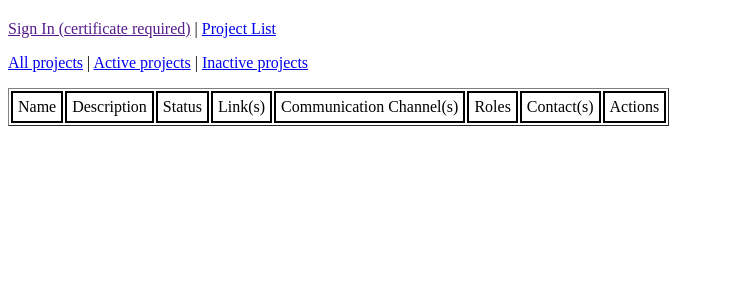
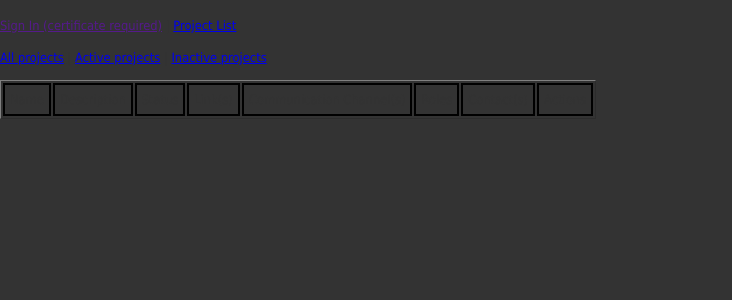
Before and after one commit to sipb/project-database, a Python web app: template web_scripts/templates/projectlist.html in a window 1280 px wide. Shown: the top 300 px of the page, without its empty margins (0-732 px from the left). Run offline with Jinja, Linux system fonts and the light colour scheme; the template is opened without the code that fills it, so the values that code supplies are empty.

Commit message:
Try adding some style.

```diff
--- a/web_scripts/templates/projectlist.html
+++ b/web_scripts/templates/projectlist.html
@@ -4,10 +4,11 @@
     <title>SIPB Project List</title>
     <meta charset="UTF-8">
     <style>
-    td { padding: 5px; }
-    .header td { border: 2px solid black; }
-    .gone { border: 0; }
+        td { padding: 5px; }
+        .header td { border: 2px solid black; }
+        .gone { border: 0; }
     </style>
+    <link rel="stylesheet" type="text/css" href="templates/style.css" />
 </head>
 <body>
     <h2>{{ title }}</h2>
--- /dev/null
+++ b/web_scripts/templates/style.css
@@ -0,0 +1,10 @@
+body{
+    height:100%;
+    font-family: Tahoma, Sans, sans-serif;
+    font-size: 80%;
+    color: #333333;
+    line-height: 1.5em;
+    background: #333333;
+    padding: 0;
+    margin: 0;
+}
```
